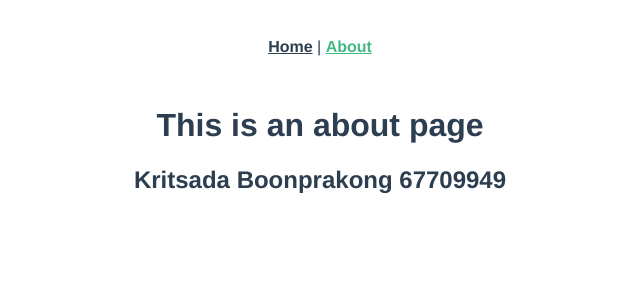
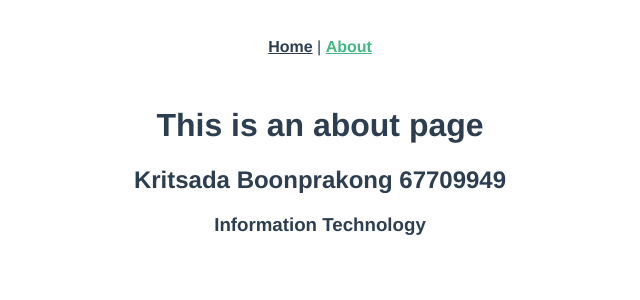
Before and after one commit to KritT9/67709949, a Vue app: page /about in a window 1280 px wide. Shown: the top 300 px of the page, without its empty margins (320-960 px from the left). Built offline with nearby package versions, Linux system fonts and the light colour scheme.

Commit message:
คำอธิบายการเปลี่ยนแปลง

```diff
--- a/src/views/AboutView.vue
+++ b/src/views/AboutView.vue
@@ -2,6 +2,6 @@
   <div class="about">
     <h1>This is an about page</h1>
      <h2>Kritsada Boonprakong 67709949</h2>
+     <h3>Information Technology</h3>
   </div>
 </template>
-git add .
```
